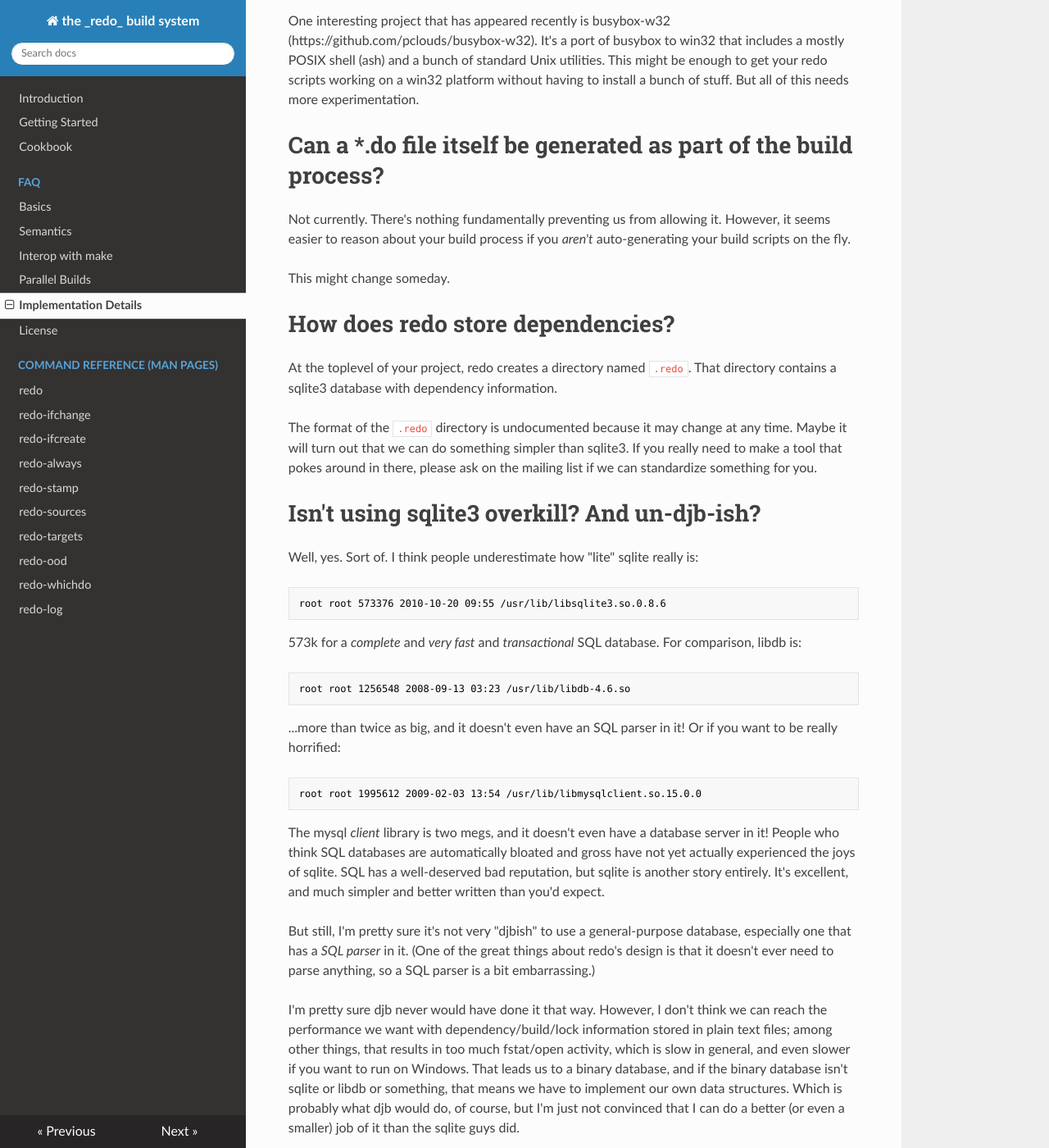
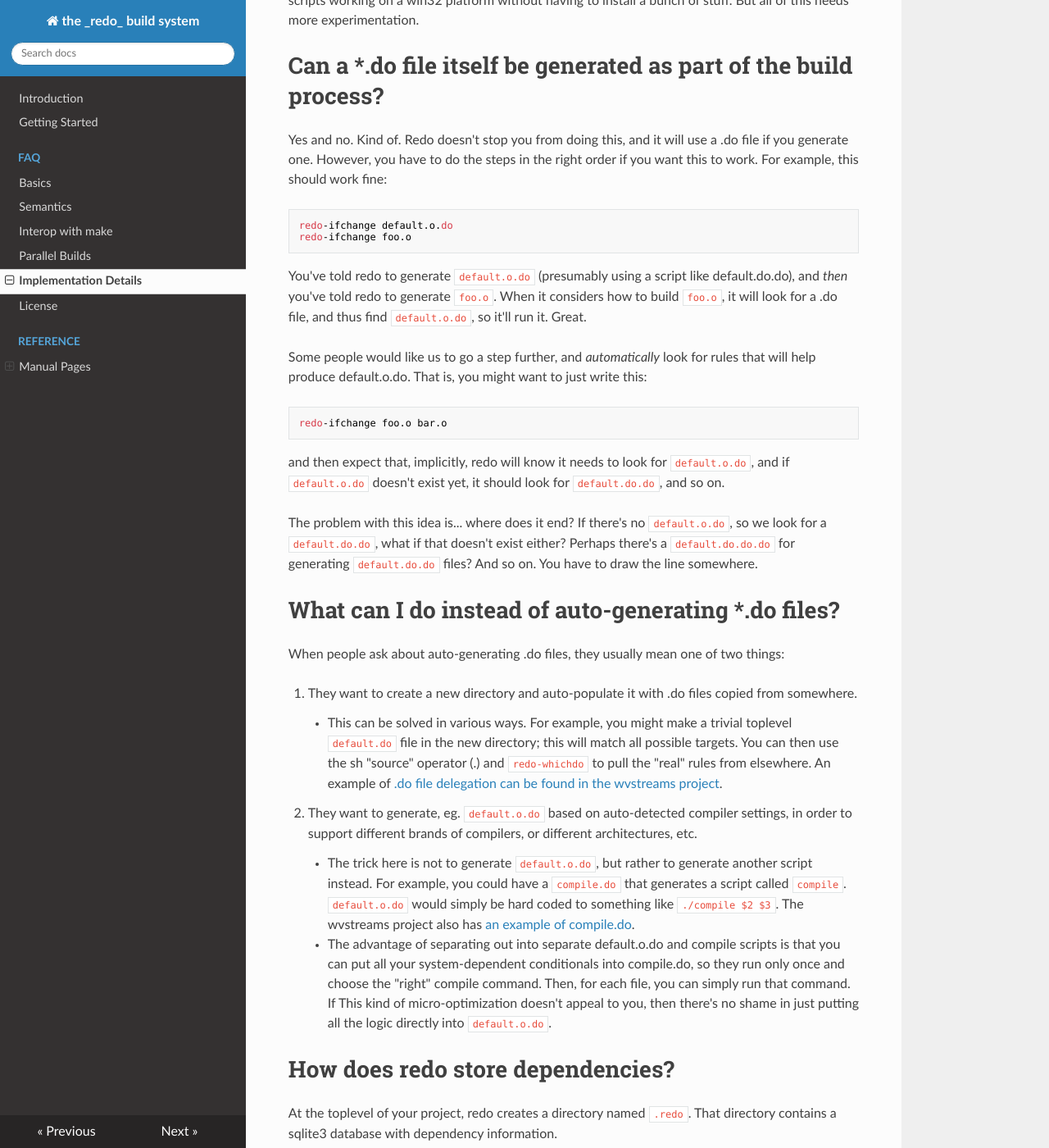
Before and after one commit to apenwarr/redo, an MkDocs documentation site: the page built from Documentation/FAQImpl.md, in a window 1280 px wide and 1400 px high, scrolled down 411 px. Shown: the whole window at 82% size. Built offline with MkDocs 1.6.1, drawn with Linux system fonts in a browser that asks for light colours; nearby versions of some CDN libraries; old or Windows-style settings are respelled for this version of MkDocs; some of the changed text lies outside the part shown.

Commit message:
Improved documentation.
Removed the Cookbook link for now, since it's empty.

```diff
--- a/Documentation/Cookbook.md
+++ /dev/null
@@ -1 +0,0 @@
-Not written yet!  Sorry.
--- a/Documentation/FAQImpl.md
+++ b/Documentation/FAQImpl.md
@@ -1,21 +1,13 @@
-# Hey, does redo even *run* on Windows?
+# Does redo even run on Windows?
 
-FIXME:
-Probably under cygwin.  But it hasn't been tested, so no.
+redo works fine in [Windows Services for Linux (WSL)](https://docs.microsoft.com/en-us/windows/wsl/initialize-distro)
+on Windows 10.  You might consider that to be "real" Windows, or not.  If
+you use it, it runs more or less like it does on Linux.  WSL is considerably
+slower than native Linux, so there is definitely room for speed improvements.
 
 If I were going to port redo to Windows in a "native" way,
 I might grab the source code to a posix shell (like the
 one in MSYS) and link it directly into redo.
-
-`make` also doesn't *really* run on Windows (unless you use
-MSYS or Cygwin or something like that).  There are versions
-of make that do - like Microsoft's version - but their
-syntax is horrifically different from one vendor to
-another, so you might as well just be writing for a
-vendor-specific tool.
-
-At least redo is simple enough that, theoretically, one
-day, I can imagine it being cross platform.
 
 One interesting project that has appeared recently is
 busybox-w32 (https://github.com/pclouds/busybox-w32).  It's
@@ -28,11 +20,67 @@
 
 # Can a *.do file itself be generated as part of the build process?
 
-Not currently.  There's nothing fundamentally preventing us from allowing
-it.  However, it seems easier to reason about your build process if you
-*aren't* auto-generating your build scripts on the fly.
+Yes and no.  Kind of.  Redo doesn't stop you from doing this, and it will
+use a .do file if you generate one.  However, you have to do the steps in
+the right order if you want this to work.  For example, this should work
+fine:
 
-This might change someday.
+	redo-ifchange default.o.do
+	redo-ifchange foo.o
+
+You've told redo to generate `default.o.do` (presumably using a
+script like default.do.do), and *then* you've told redo to generate `foo.o`.
+When it considers how to build `foo.o`, it will look for a .do file, and
+thus find `default.o.do`, so it'll run it.  Great.
+
+Some people would like us to go a step further, and *automatically* look for
+rules that will help produce default.o.do.  That is, you might want to just
+write this:
+
+	redo-ifchange foo.o bar.o
+
+and then expect that, implicitly, redo will know it needs to look for
+`default.o.do`, and if `default.o.do` doesn't exist yet, it should look for
+`default.do.do`, and so on.
+
+The problem with this idea is...  where does it end?  If there's no
+`default.o.do`, so we look for a `default.do.do`, what if that doesn't exist
+either?  Perhaps there's a `default.do.do.do` for generating `default.do.do`
+files?  And so on.  You have to draw the line somewhere.
+
+
+# What can I do instead of auto-generating *.do files?
+
+When people ask about auto-generating .do files, they usually mean one of
+two things:
+
+1. They want to create a new directory and auto-populate it with .do files
+copied from somewhere.
+
+    - This can be solved in various ways.  For example, you might make a
+      trivial toplevel `default.do` file in the new directory; this will
+      match all possible targets.  You can then use the sh "source" operator
+      (.) and `redo-whichdo` to pull the "real" rules from elsewhere.  An
+      example of [.do file delegation can be found in the wvstreams
+      project](https://github.com/apenwarr/wvstreams/blob/master/delegate.od).
+
+2. They want to generate, eg. `default.o.do` based on auto-detected compiler
+settings, in order to support different brands of compilers, or different
+architectures, etc.
+
+    - The trick here is not to generate `default.o.do`, but rather to
+      generate another script instead.  For example, you could have a
+      `compile.do` that generates a script called `compile`.  `default.o.do`
+      would simply be hard coded to something like `./compile $2 $3`.  The
+      wvstreams project also has [an example of
+      compile.do](https://github.com/apenwarr/wvstreams/blob/master/compile.do).
+
+    - The advantage of separating out into separate default.o.do and compile
+      scripts is that you can put all your system-dependent conditionals
+      into compile.do, so they run only once and choose the "right" compile
+      command.  Then, for each file, you can simply run that command.  If
+      This kind of micro-optimization doesn't appeal to you, then there's no
+      shame in just putting all the logic directly into `default.o.do`.
 
 
 # How does redo store dependencies?
@@ -42,11 +90,19 @@
 with dependency information.
 
 The format of the `.redo` directory is undocumented because
-it may change at any time.  Maybe it will turn out that we
+it may change at any time.  It will likely turn out that we
 can do something simpler than sqlite3.  If you really need to make a
 tool that pokes around in there, please ask on the mailing
 list if we can standardize something for you.
 
+Unfortunately, the design of having a *single* .redo directory at the
+toplevel of a project has proven problematic: what exactly is the "top
+level" of a "project"?  If your project is a subdirectory of another project
+that then switches to redo, should the .redo directory move up a level in
+the hierarchy when that happens?  And so on.  Eventually, we will
+probably migrate to a system where there is one .redo directory per target
+directory.  This avoids all kinds of problems with symlinks, directory
+renames nested projects, and so on.
 
 # Isn't using sqlite3 overkill?  And un-djb-ish?
 
@@ -66,18 +122,18 @@
 	root root 1995612 2009-02-03 13:54 /usr/lib/libmysqlclient.so.15.0.0
 
 The mysql *client* library is two megs, and it doesn't even
-have a database server in it!  People who think SQL
+have a database in it!  People who think SQL
 databases are automatically bloated and gross have not yet
 actually experienced the joys of sqlite.  SQL has a
 well-deserved bad reputation, but sqlite is another story
 entirely.  It's excellent, and much simpler and better
 written than you'd expect.
 
-But still, I'm pretty sure it's not very "djbish" to use a
+Still, it's not very "djbish" to use a
 general-purpose database, especially one that has a *SQL
 parser* in it.  (One of the great things about redo's
 design is that it doesn't ever need to parse anything, so
-a SQL parser is a bit embarrassing.)
+embedding a whole SQL parser is a bit embarrassing.)
 
 I'm pretty sure djb never would have done it that way.
 However, I don't think we can reach the performance we want
@@ -85,19 +141,14 @@
 files; among other things, that results in too much
 fstat/open activity, which is slow in general, and even
 slower if you want to run on Windows.  That leads us to a
-binary database, and if the binary database isn't sqlite or
-libdb or something, that means we have to implement our own
-data structures.  Which is probably what djb would do, of
-course, but I'm just not convinced that I can do a better
-(or even a smaller) job of it than the sqlite guys did.
+binary database.  And example of the kind of structure we need is the [one
+used by ninja](https://github.com/ninja-build/ninja/blob/master/src/deps_log.h#L29)
+which is very simple, fast, and efficient.
 
 Most of the state database stuff has been isolated in
 state.py.  If you're feeling brave, you can try to
 implement your own better state database, with or without
 sqlite.
-
-It is almost certainly possible to do it much more nicely
-than I have, so if you do, please send it in!
 
 
 # What hash algorithm does redo-stamp use?
@@ -181,6 +232,10 @@
 redo-stamp and redo-always work the way they do made the
 pain disappear, so I stopped changing things.
 
+A longer and even more detailed explanation of timestamp vs checksum-based
+build dependencies can be found in
+[mtime comparison considered harmful](https://apenwarr.ca/log/20181113).
+
 
 # Why doesn't redo by default print the commands as they are run?
 
@@ -243,7 +298,6 @@
 	+ cat c.c.c.b.b.a
 	+ ./sleep 1.1
 	redo  t/c.c.c.b.b (done)
-
 
 If you're using an autobuilder or something that logs build results for
 future examination, you should probably set it to always run redo with
--- a/mkdocs.yml
+++ b/mkdocs.yml
@@ -7,7 +7,6 @@
 pages:
   - Introduction: index.md
   - Getting Started: GettingStarted.md
-  - Cookbook.md
   - FAQ:
     - Basics: FAQBasics.md
     - Semantics: FAQSemantics.md
@@ -15,14 +14,15 @@
     - Parallel Builds: FAQParallel.md
     - Implementation Details: FAQImpl.md
   - Contributing.md
-  - Command Reference (man pages):
-    - redo: redo.md
-    - redo-ifchange: redo-ifchange.md
-    - redo-ifcreate: redo-ifcreate.md
-    - redo-always: redo-always.md
-    - redo-stamp: redo-stamp.md
-    - redo-sources: redo-sources.md
-    - redo-targets: redo-targets.md
-    - redo-ood: redo-ood.md
-    - redo-whichdo: redo-whichdo.md
-    - redo-log: redo-log.md
+  - Reference:
+    - Manual Pages:
+      - redo: redo.md
+      - redo-ifchange: redo-ifchange.md
+      - redo-ifcreate: redo-ifcreate.md
+      - redo-always: redo-always.md
+      - redo-stamp: redo-stamp.md
+      - redo-sources: redo-sources.md
+      - redo-targets: redo-targets.md
+      - redo-ood: redo-ood.md
+      - redo-whichdo: redo-whichdo.md
+      - redo-log: redo-log.md
```
Also changed, not shown: Documentation/Contributing.md (+3 -0 lines), Documentation/GettingStarted.md (+17 -1 lines), Documentation/index.md (+63 -64 lines).
